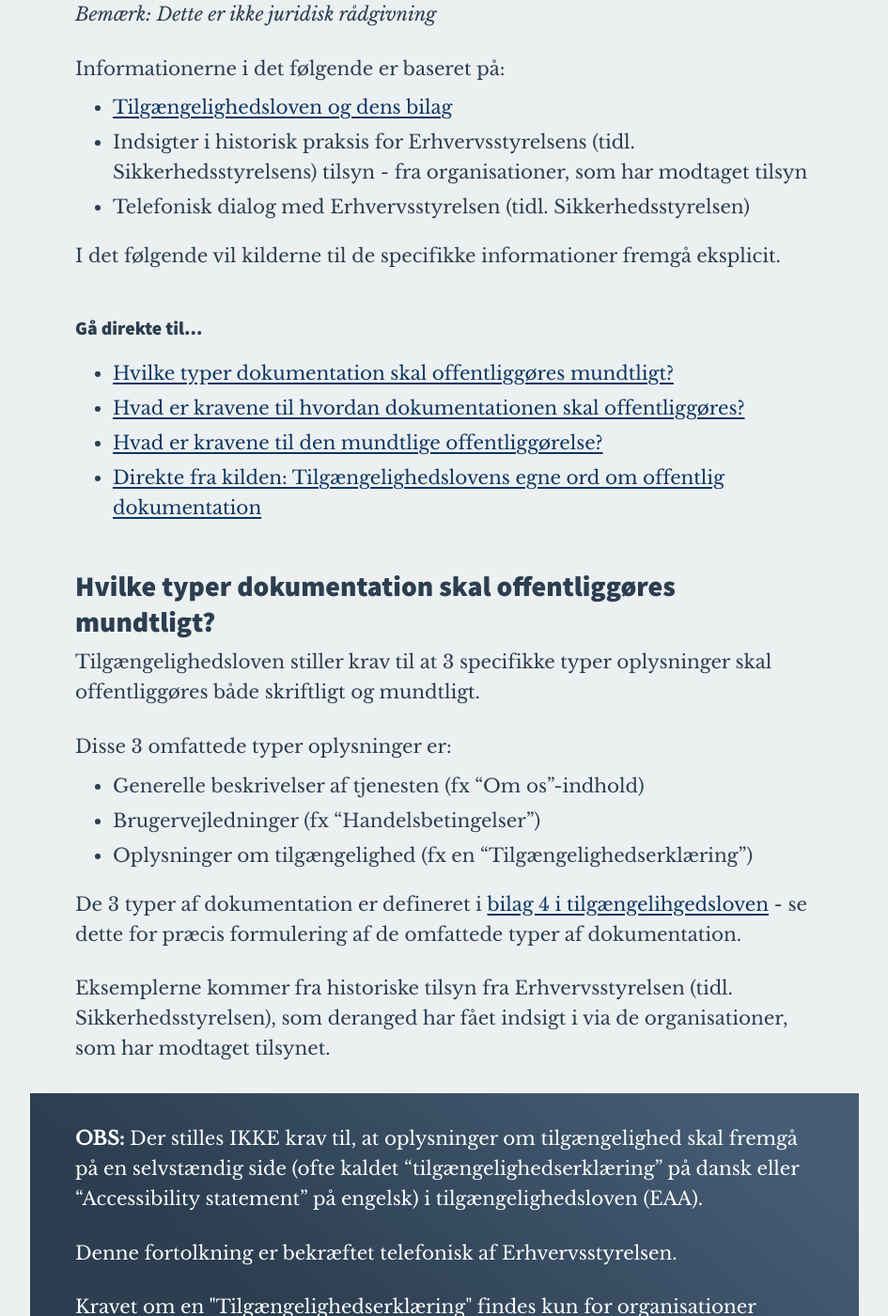
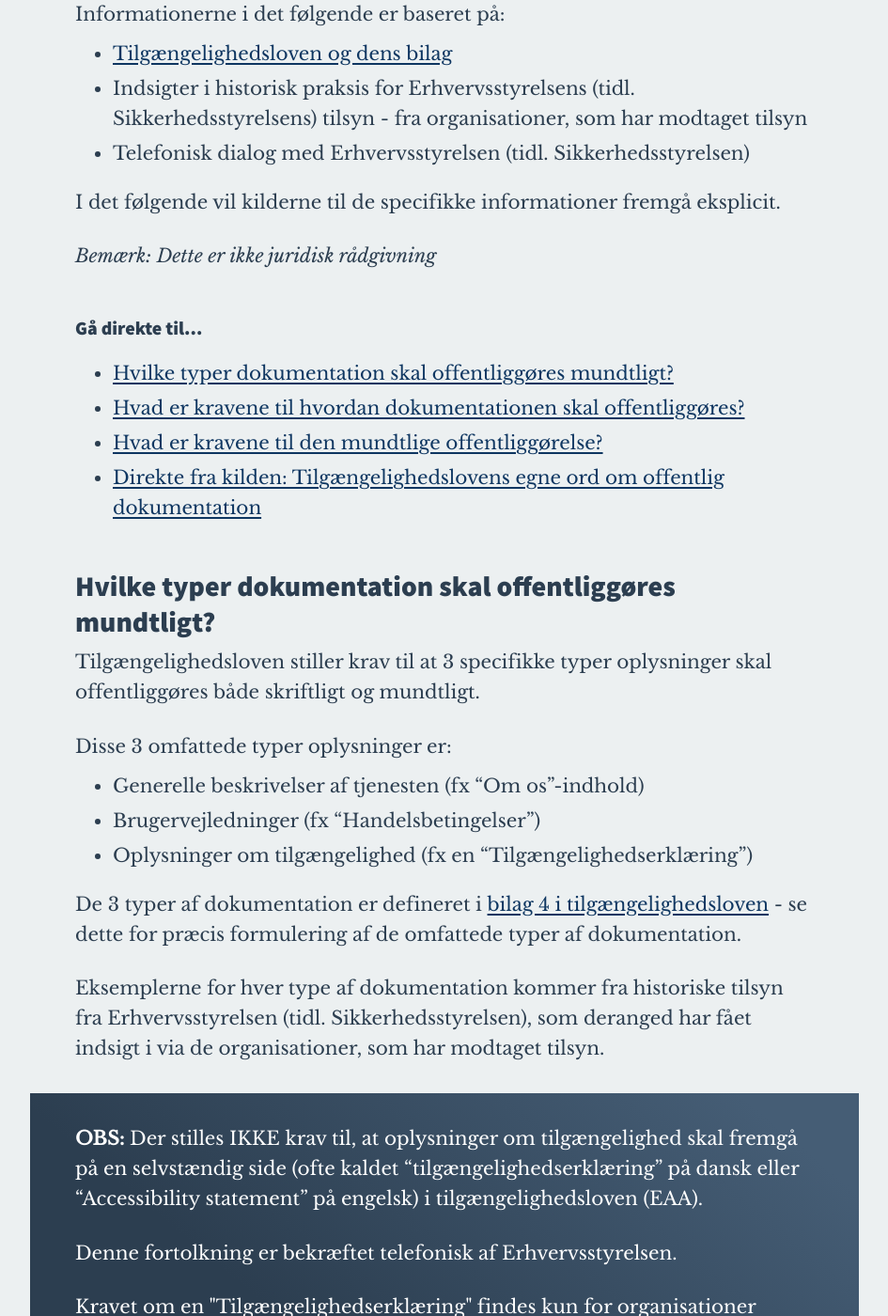
Before and after one commit to derangeddk/deranged.dk, a Jekyll site: the page built from _posts/2026-04-07-mundtlig-offentliggoerelse-i-tilaengelighedsloven.html, in a window 1280 px wide and 1400 px high, scrolled down 1019 px. Shown: the whole window at 94% size, without its empty margins (20-965 px from the left). Built offline with Jekyll 4.4.1, drawn with Linux system fonts in a browser that asks for light colours; some web fonts are replaced; comment, search, counter and statistics services are not loaded.

Commit message:
Update 2026-04-07-mundtlig-offentliggoerelse-i-tilaengelighedsloven.html

```diff
--- a/_posts/2026-04-07-mundtlig-offentliggoerelse-i-tilaengelighedsloven.html
+++ b/_posts/2026-04-07-mundtlig-offentliggoerelse-i-tilaengelighedsloven.html
@@ -56,9 +56,9 @@
         <li>Oplysninger om tilgængelighed (fx en “Tilgængelighedserklæring”)</li>
     </ul>
 
-    <p>De 3 typer af dokumentation er defineret i <a href="#Bilag-4">bilag 4 i tilgængelihgedsloven</a> - se dette for præcis formulering af de omfattede typer af dokumentation.</p>
+    <p>De 3 typer af dokumentation er defineret i <a href="#Bilag-4">bilag 4 i tilgængelighedsloven</a> - se dette for præcis formulering af de omfattede typer af dokumentation.</p>
 
-    <p>Eksemplerne kommer fra historiske tilsyn fra Erhvervsstyrelsen (tidl. Sikkerhedsstyrelsen), som deranged har fået indsigt i via de organisationer, som har modtaget tilsynet.</p>
+    <p>Eksemplerne for hver type af dokumentation kommer fra historiske tilsyn fra Erhvervsstyrelsen (tidl. Sikkerhedsstyrelsen), som deranged har fået indsigt i via de organisationer, som har modtaget tilsyn.</p>
 
     <div class="highlight-box">
         <p><strong>OBS:</strong> Der stilles IKKE krav til, at oplysninger om tilgængelighed skal fremgå på en selvstændig side (ofte kaldet “tilgængelighedserklæring” på dansk eller “Accessibility statement” på engelsk) i tilgængelighedsloven (EAA).</p>
@@ -140,7 +140,8 @@
         <blockquote>
             <p>OPLYSNINGER OM TJENESTER, DER OPFYLDER TILGÆNGELIGHEDSKRAVENE</p>
 
-            <p>1. Tjenesteyderen skal i de almindelige betingelser eller et tilsvarende dokument afgive oplysninger om vurderingen af, hvordan tjenesten opfylder de tilgængelighedskrav, der er omhandlet i § 6. Oplysningerne skal omfatte en beskrivelse af de relevante krav og, i det omfang det er relevant for vurderingen, af tjenestens udformning og brug. Forbrugeroplysningskravene i direktiv 2011/83/EU skal opfyldes, og oplysningerne skal, hvor det er relevant, indeholde følgende elementer: <br /> </p>
+            <p>1. Tjenesteyderen skal i de almindelige betingelser eller et tilsvarende dokument afgive oplysninger om vurderingen af, hvordan tjenesten opfylder de tilgængelighedskrav, der er omhandlet i § 6. Oplysningerne skal omfatte en beskrivelse af de relevante krav og, i det omfang det er relevant for vurderingen, af tjenestens udformning og brug. Forbrugeroplysningskravene i direktiv 2011/83/EU skal opfyldes, og oplysningerne skal, hvor det er relevant, indeholde følgende elementer: </p>
+            <br />
 
             <ul>
                 <li>en generel beskrivelse af tjenesten i tilgængelige formater</li>
```
Also changed, not shown: other parts of _posts/2026-04-07-mundtlig-offentliggoerelse-i-tilaengelighedsloven.html (+2 -2 lines).
